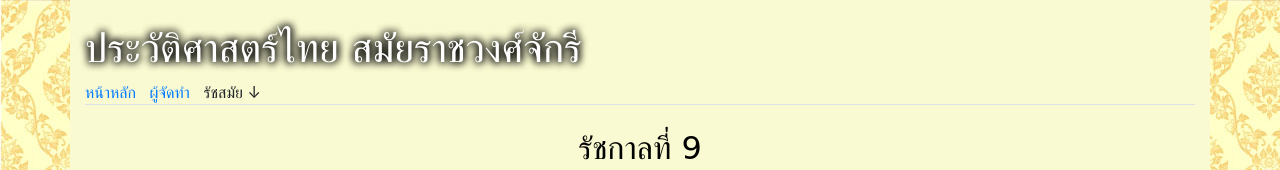
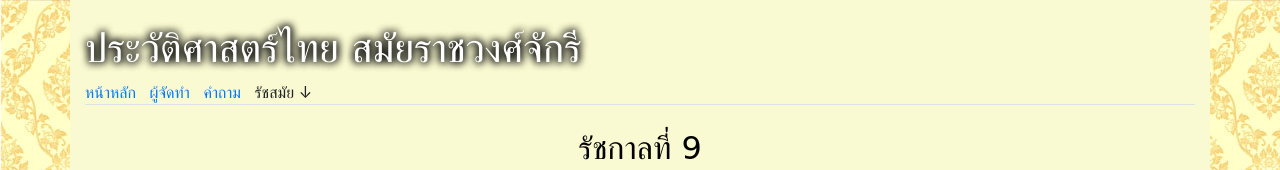
Before and after one commit to puninw001/webtech_lor1-9, a plain HTML site: page no9.html in a window 1280 px wide. Shown: the top 170 px of the page. Drawn offline with nearby package versions, Linux system fonts and the light colour scheme; a web font is replaced by a local one.

Commit message:
Update no9.html

```diff
--- a/no9.html
+++ b/no9.html
@@ -130,6 +130,9 @@
                 <a href="member.html">ผู้จัดทำ</a>
             </li>&nbsp;&nbsp;&nbsp;
             <li>
+                <a href="qs1.php">คำถาม</a>
+            </li>&nbsp;&nbsp;&nbsp;
+            <li>
                 <div class="dropdown">
                     <a>รัชสมัย ↓</a>
                     <div class="dropdown-content">
```
